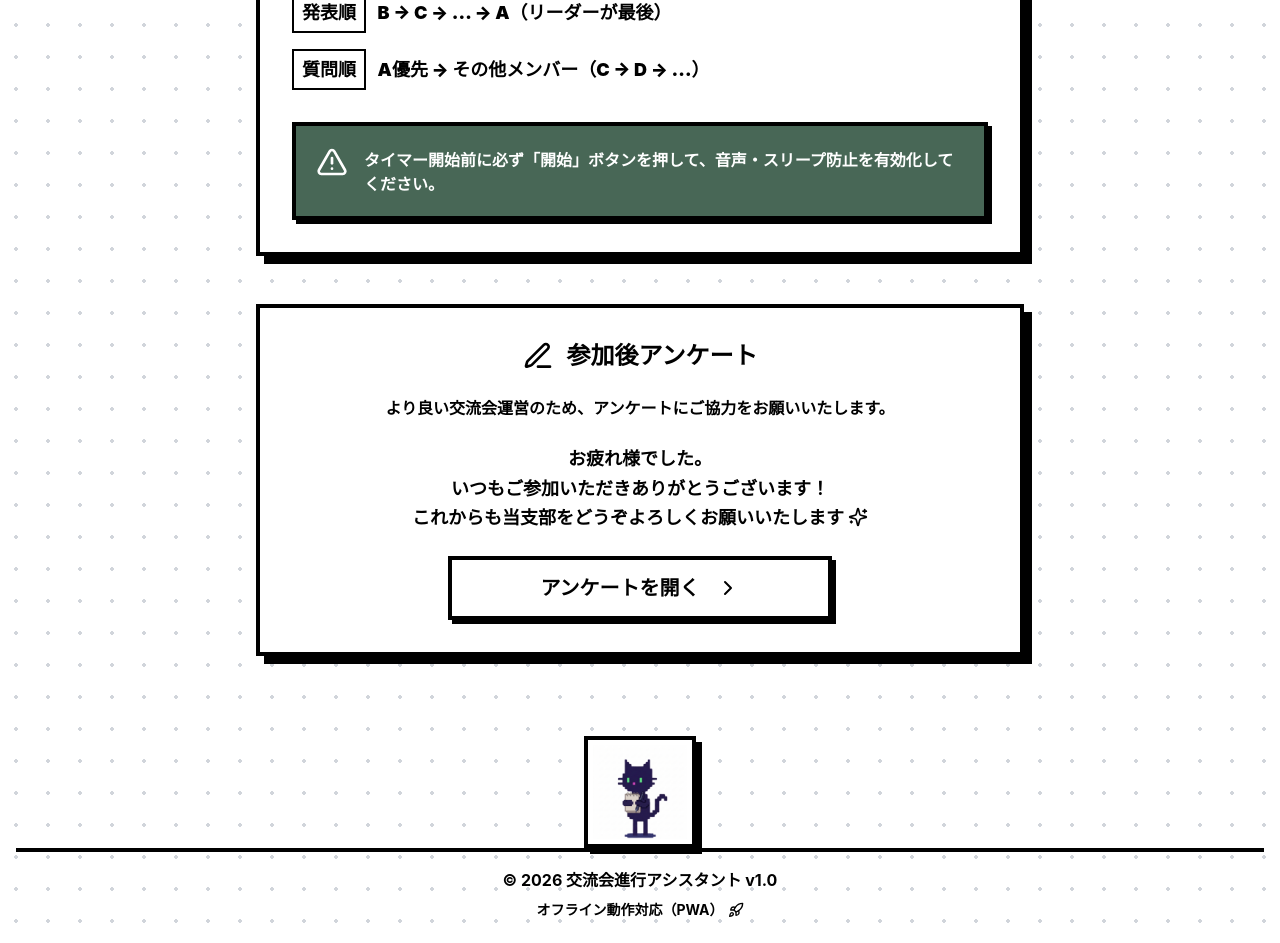
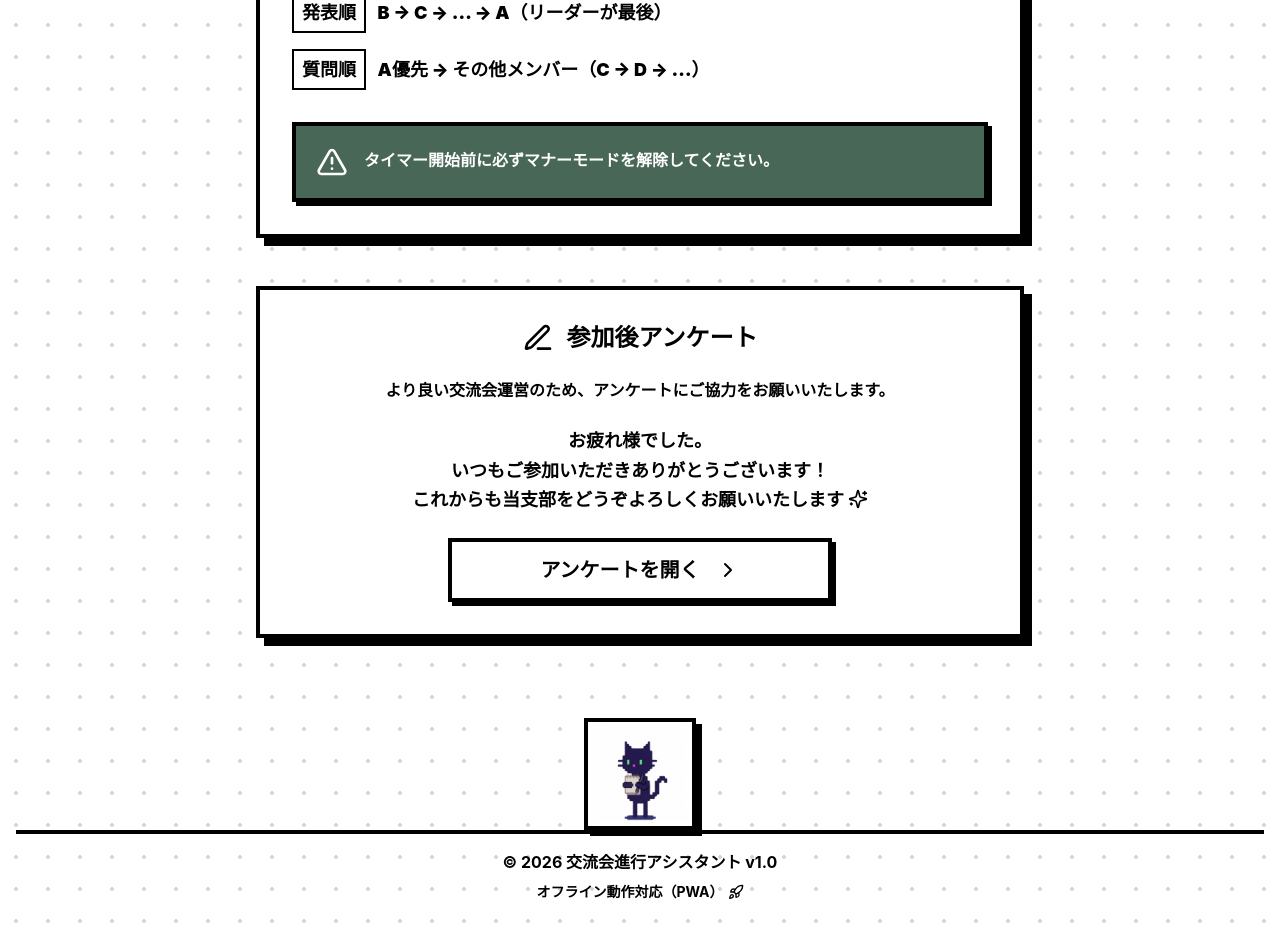
Before and after one commit to chomakooon/koryukai-timer, a React (Vite) app: page / in a window 1280 px wide. Shown: the part 1751-2694 px from the top of the page. Built offline with nearby package versions, Linux system fonts and the light colour scheme; no server answers.

Commit message:
Change warning text to ask users to disable silent mode

```diff
--- a/src/app/App.tsx
+++ b/src/app/App.tsx
@@ -35,7 +35,7 @@ export default function App() {
             <p><span className="inline-block border-2 border-black px-2 py-1 mr-2 bg-white">質問順</span> A優先 → その他メンバー（C → D → …）</p>
             <div className="mt-8 flex items-start gap-4 border-4 border-black bg-[#486756] p-5 text-base text-white shadow-[4px_4px_0px_0px_rgba(0,0,0,1)]">
               <AlertTriangle className="h-8 w-8 shrink-0" />
-              <p className="pt-0.5 font-bold">タイマー開始前に必ず「開始」ボタンを押して、音声・スリープ防止を有効化してください。</p>
+              <p className="pt-0.5 font-bold">タイマー開始前に必ずマナーモードを解除してください。</p>
             </div>
           </div>
         </Card>
```
Also changed, not shown: 3 other files (tests, documents, lock files or other folders).
